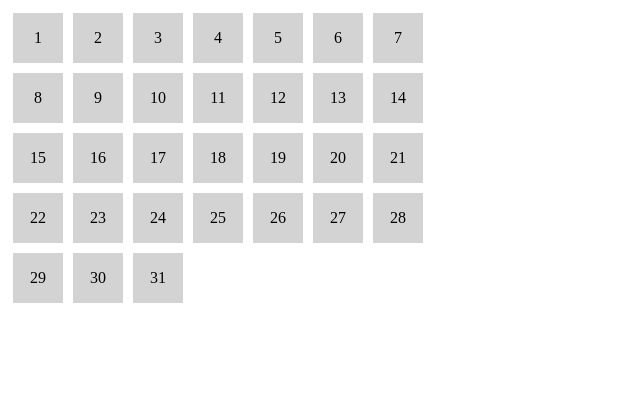
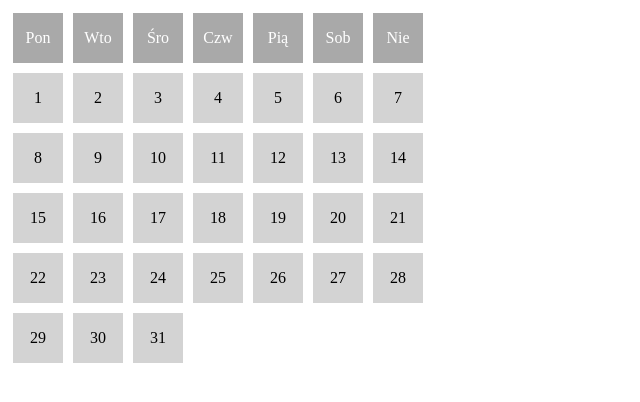
Before and after one commit to brylka/calendar, a plain HTML site: page index.html in a window 1280 px wide. Shown: the whole page, without its empty margins (0-640 px from the left). Drawn offline with nearby package versions, Linux system fonts and the light colour scheme.

Commit message:
adding the names of the days of the week

```diff
--- a/script.js
+++ b/script.js
@@ -1,4 +1,13 @@
 $(document).ready(function() {
+	// tablica z dniami tygodnia
+	var dayName = ["Pon", "Wto", "Śro", "Czw", "Pią", "Sob", "Nie"];
+
+	// wyświetlenie dni tygodnia
+	for (let i = 0; i <= 6; i++) {
+		$("#calendar").append('<div class="day-name">' + dayName[i] + '</div>');
+	}
+
+	// wyświetlenie kalendarza
 	for (let i = 1; i <= 31; i++) {
 		//if (i % 7 != 1) {
 		//	$("#calendar").append("<div>" + i + "</div>")
@@ -6,7 +15,5 @@ $(document).ready(function() {
 		//	$("#calendar").append('<div class="clear">' + i + '</div>');
 		//}
 		$("#calendar").append('<div class="' + ((i % 7 == 1) ? 'clear' : '') + '">' + i + '</div>')
-
-
 	}
 })
--- a/style.css
+++ b/style.css
@@ -8,6 +8,11 @@
 	float: left;
 }
 
+#calendar .day-name {
+	color: white;
+	background-color: darkgrey;
+}
+
 .clear {
 	clear: both;
 }
```
